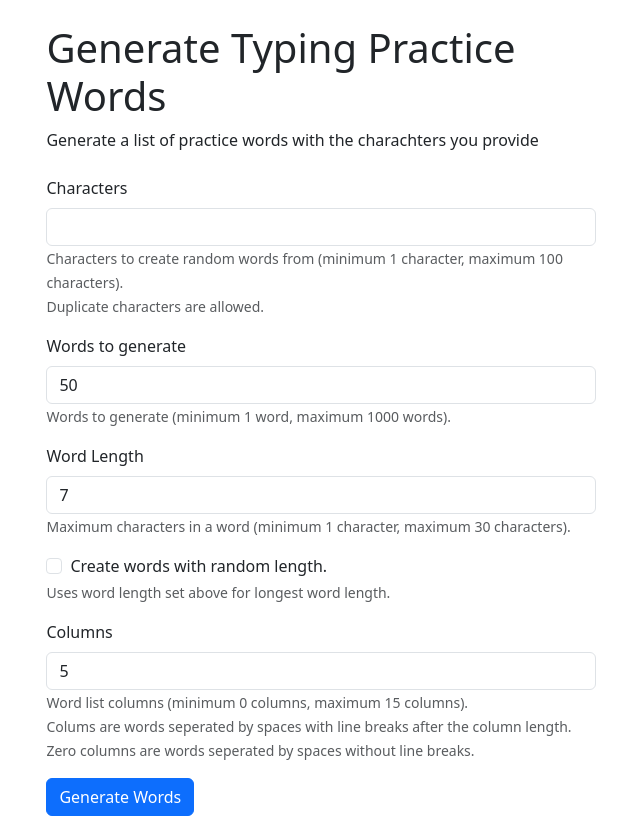
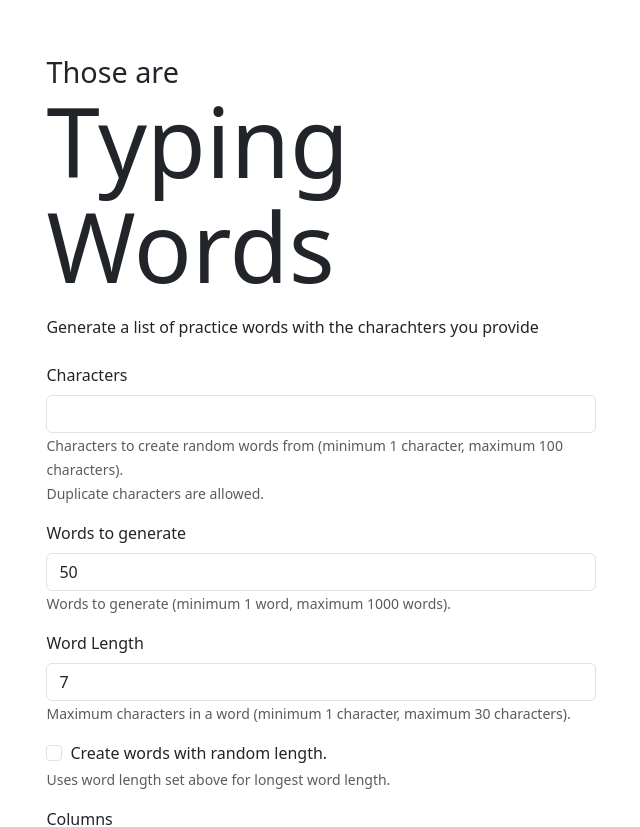
Before and after one commit to keesiemeijer/typing-words, a React (Vite) app: page / in a window 1280 px wide. Shown: the top 827 px of the page, without its empty margins (319-959 px from the left). Built offline with nearby package versions, Linux system fonts and the light colour scheme.

Commit message:
Add some style

```diff
--- a/src/App.css
+++ b/src/App.css
@@ -10,9 +10,13 @@
     width: 100%;
     max-width: 60ch;
 }
+
 .header {
     margin-bottom: 1.5rem;
+    position: relative;
+    margin-top: 2rem;
 }
+
 .wordlist {
     margin-top: 1rem;
     padding-top: 1rem;
@@ -23,18 +27,21 @@
     padding-bottom: 1rem;
 }
 
-#table {
-    display: table;
-    padding: 5px;
+h1 {
+    line-height: 1.1;
 }
-.tr {
-    display: table-row;
-    padding: 5px;
+
+.header p {
+    margin-top: 1rem;
 }
-.td {
-    display: table-cell;
-    padding: 5px;
-    width: 150px;
-    border: #000000 solid 1px;
-    margin: 5px;
+
+.header .typing-words {
+    font-size: 8vw; /* Browsers that do not support "MIN () - MAX ()" and "Clamp ()" functions will take this value.*/
+    font-size: max(3rem, min(8vw, 6rem)); /* Browsers that do not support the "clamp ()" function will take this value. */
+    font-size: clamp(3rem, 8vw, 6rem);
 }
+
+.those-are {
+    font-size: 1.8rem;
+    display: block;
+}
--- a/src/App.tsx
+++ b/src/App.tsx
@@ -24,12 +24,6 @@ export const defaultSettings: FormSettings = {
     randomWordLength: false,
 };
 
-export const pluralNouns: { [key: string]: string } = {
-    word: "words",
-    column: "columns",
-    character: "characters",
-};
-
 export interface Limits {
     [key: string]: { min: number; max: number };
 }
@@ -39,6 +33,12 @@ export const defaultLimits: Limits = {
     wordsToGenerate: { min: 1, max: 1000 },
     wordLength: { min: 1, max: 30 },
     columns: { min: 0, max: 15 },
+};
+
+export const pluralNouns: { [key: string]: string } = {
+    word: "words",
+    column: "columns",
+    character: "characters",
 };
 
 function App() {
@@ -104,9 +104,10 @@ function App() {
         const formSettings: FormSettings = { ...settings, ...newSettings };
 
         if (isValidSettingsObject(formSettings)) {
+            const wordsGenerated = getWords(formSettings);
             setSettings(formSettings);
-            setWords(getWords(formSettings));
-            toast.info("Words Generated");
+            setWords(wordsGenerated);
+            toast.info(wordsGenerated.length + " Words Generated");
         } else {
             toast.error("No words generated. Invalid Settings");
         }
@@ -115,7 +116,10 @@ function App() {
     return (
         <div className="app">
             <div className="header">
-                <h1>Generate Typing Practice Words</h1>
+                <h1>
+                    <span className="those-are">Those are </span>
+                    <span className="typing-words">Typing Words</span>
+                </h1>
                 <p>Generate a list of practice words with the charachters you provide</p>
             </div>
             <form className="app-form" onSubmit={handleSubmit}>
```
